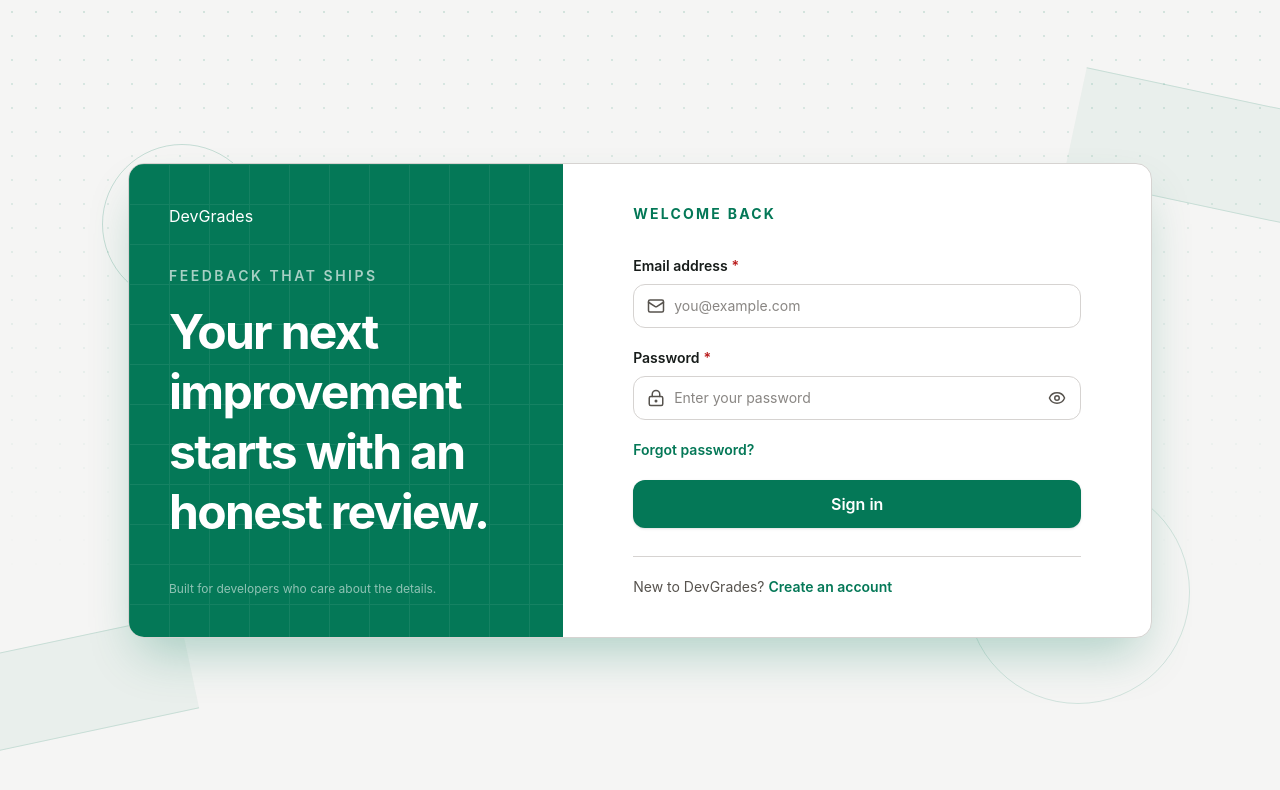
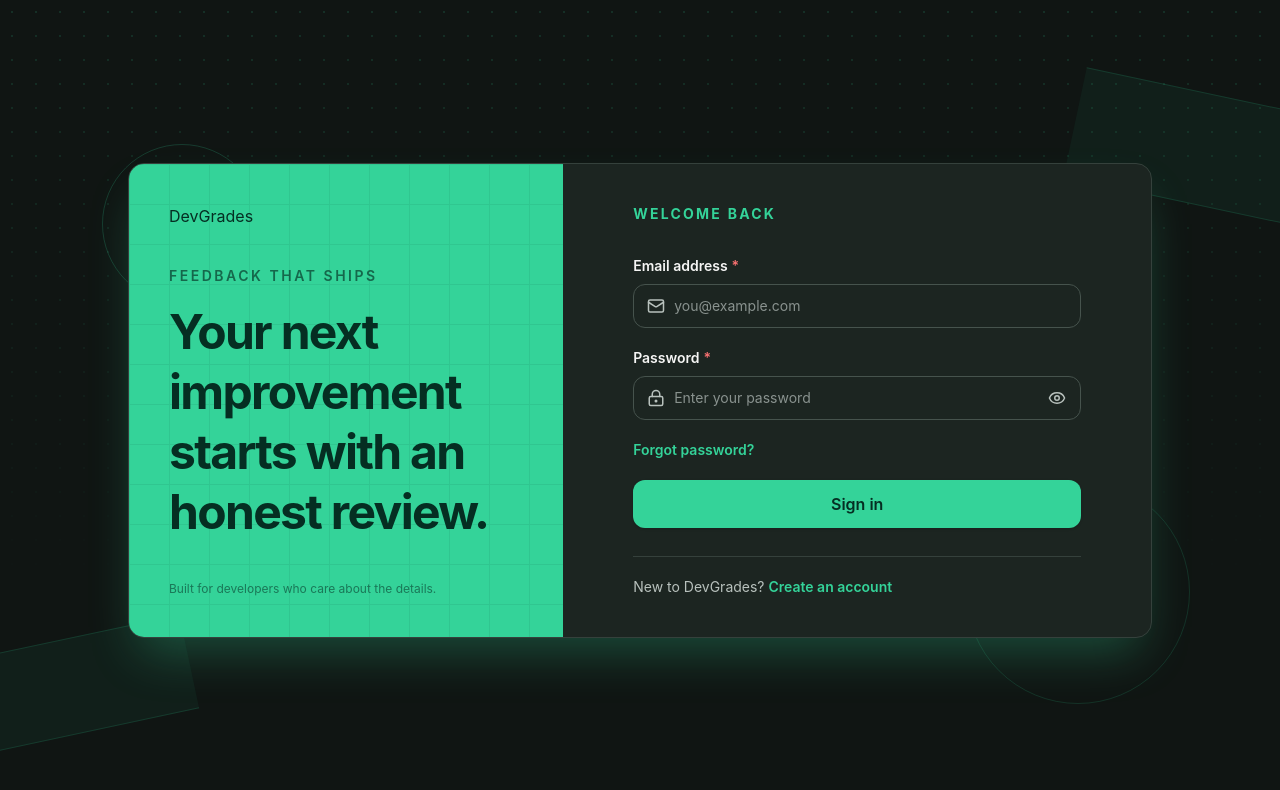
Before and after one commit to TomerP750/DevGrades, a React (Vite) app in the folder frontend/: page /sign-in in a window 1280 px wide. Shown: the top 790 px of the page. Built offline with nearby package versions, Linux system fonts and the light colour scheme.

Commit message:
theme context added

```diff
--- a/frontend/src/features/projects/components/feed_actions/ProjectFeedActions.tsx
+++ b/frontend/src/features/projects/components/feed_actions/ProjectFeedActions.tsx
@@ -18,6 +18,7 @@ export function ProjectFeedActions({
     gridLayout,
     onGridLayoutChange,
 }: ProjectFeedActionsProps) {
+
     const [isCreateProjectOpen, setIsCreateProjectOpen] = useState(false);
 
     const layoutButtonClass = (active: boolean) =>
@@ -80,6 +81,7 @@ export function ProjectFeedActions({
                 >
                     <Grid3X3 aria-hidden="true" className="size-4" />
                 </button>
+
             </div>
         </div>
     );
--- a/frontend/src/features/projects/components/project_card/ProjectCard.tsx
+++ b/frontend/src/features/projects/components/project_card/ProjectCard.tsx
@@ -1,6 +1,7 @@
-import { Archive, ArrowUpRight, MessageSquareText } from "lucide-react";
+import { Archive, ArrowUpRight, CalendarIcon, MessageSquareText } from "lucide-react";
 import { Link } from "react-router-dom";
 import type { ProjectDto } from "../../api/dummyData";
+import { Badge } from "../../../../shared/ui/Badge";
 
 interface ProjectCardProps {
     project: ProjectDto;
@@ -58,9 +59,10 @@ export function ProjectCard({ project, onArchive }: ProjectCardProps) {
                             {project.name}
                         </h2>
                         <time
-                            className="mt-1 block text-xs font-medium text-muted-foreground"
+                            className="mt-1 inline-flex gap-1 items-center block text-xs font-medium text-muted-foreground"
                             dateTime={new Date(project.createdAt).toISOString()}
                         >
+                            <CalendarIcon size={20} />
                             {dateFormatter.format(new Date(project.createdAt))}
                         </time>
                     </div>
@@ -87,20 +89,9 @@ export function ProjectCard({ project, onArchive }: ProjectCardProps) {
                 </div>
 
                 <div className="mt-4 flex items-center gap-2.5">
-                    {project.user.avatarUrl ? (
-                        <img
-                            src={project.user.avatarUrl}
-                            alt=""
-                            className="size-8 rounded-full border border-border object-cover"
-                        />
-                    ) : (
-                        <div
-                            aria-hidden="true"
-                            className="grid size-8 shrink-0 place-items-center rounded-full bg-secondary text-[0.65rem] font-bold text-secondary-foreground"
-                        >
-                            {userInitials}
-                        </div>
-                    )}
+                    <Badge variant="primary" size="md" className="size-8 px-0">
+                        {userInitials}
+                    </Badge>
                     <span className="truncate text-sm font-semibold text-card-foreground">
                         @{project.user.username}
                     </span>
--- a/frontend/src/features/projects/pages/FeedNavbar.tsx
+++ b/frontend/src/features/projects/pages/FeedNavbar.tsx
@@ -2,12 +2,21 @@ import { Link } from "react-router-dom";
 import { Badge } from "../../../shared/ui/Badge";
 import { Logo } from "../../../shared/ui/Logo";
 import type { UserDto } from "../../../shared/models/UserDto";
+import { useTheme } from "../../../shared/contexts/ThemeContext";
+import { Button } from "../../../shared/ui/Button";
+import { MoonIcon, SunIcon } from "lucide-react";
+
+const projectsUnderlineClassName =
+    "relative after:absolute after:-bottom-1.5 after:left-0 after:h-0.5 after:w-full after:origin-center after:scale-x-0 after:bg-current after:transition-transform after:duration-200 after:content-[''] group-hover:after:scale-x-100";
 
 interface FeedNavbarProps {
     user: UserDto;
 }
 
 export function FeedNavbar({ user }: FeedNavbarProps) {
+
+    const { theme, setTheme } = useTheme();
+
     const initials =
         `${user.firstName.charAt(0)}${user.lastName.charAt(0)}`.toUpperCase();
 
@@ -25,13 +34,13 @@ export function FeedNavbar({ user }: FeedNavbarProps) {
                     <Link
                         to="/feed"
                         aria-current="page"
-                        className="px-2 py-2 text-sm font-medium text-muted-foreground transition-colors hover:text-foreground focus-visible:outline-none focus-visible:ring-2 focus-visible:ring-ring sm:px-3"
+                        className="group px-2 py-2 text-sm font-medium text-muted-foreground transition-colors hover:text-foreground focus-visible:outline-none focus-visible:ring-2 focus-visible:ring-ring sm:px-3"
                     >
-                        Projects
+                        <span className={projectsUnderlineClassName}>Projects</span>
                     </Link>
                 </div>
 
-                <div className="flex items-center gap-1 sm:gap-3">
+                <div className="flex items-center gap-1">
 
                     <Link
                         to={`/users/${user.id}`}
@@ -47,6 +56,17 @@ export function FeedNavbar({ user }: FeedNavbarProps) {
                             {initials}
                         </Badge>
                     </Link>
+
+                    <Button
+                        variant="ghost"
+                        className="rounded-full cursor-pointer hover:bg-transparent"
+                        size="sm"
+                        onClick={() => setTheme(theme === "light" ? "dark" : "light")}>
+                        {theme === "light"
+                            ? <SunIcon className="size-4" />
+                            : <MoonIcon className="size-4" />
+                        }
+                    </Button>
                 </div>
             </div>
         </nav>
--- a/frontend/src/main.tsx
+++ b/frontend/src/main.tsx
@@ -1,11 +1,13 @@
-
 import { createRoot } from 'react-dom/client'
 import './index.css'
 import { BrowserRouter } from 'react-router-dom'
 import Layout from './layout/Layout'
+import { ThemeProvider } from './shared/contexts/ThemeContext'
 
 createRoot(document.getElementById('root')!).render(
   <BrowserRouter>
-    <Layout />
+    <ThemeProvider>
+      <Layout />
+    </ThemeProvider>
   </BrowserRouter>,
 )
--- /dev/null
+++ b/frontend/src/shared/contexts/ThemeContext.tsx
@@ -0,0 +1,51 @@
+import { createContext, useContext, useEffect, useState, type ReactNode } from "react";
+
+export type Theme = "light" | "dark";
+
+type ThemeState = {
+    theme: Theme;
+}
+
+type ThemeContextValues = ThemeState & {
+    setTheme: (theme: Theme) => void;
+}
+
+const ThemeContext = createContext<ThemeContextValues | undefined>(undefined);
+
+interface ThemeProviderProps {
+    children: ReactNode;
+}
+
+const THEME_STORAGE_KEY = "theme";
+
+function getStoredTheme(): Theme {
+    const storedTheme = localStorage.getItem(THEME_STORAGE_KEY);
+    if (!storedTheme) return "dark";
+    return localStorage.getItem(THEME_STORAGE_KEY) === "dark" ? "dark" : "light";
+}
+
+export function ThemeProvider({ children }: ThemeProviderProps) {
+
+    const [theme, setTheme] = useState<Theme>(getStoredTheme);
+
+    useEffect(() => {
+        localStorage.setItem(THEME_STORAGE_KEY, theme);
+        document.documentElement.classList.toggle("dark", theme === "dark");
+    }, [theme]);
+
+    const ctx = { theme, setTheme };
+
+    return (
+        <ThemeContext.Provider value={ctx}>
+            {children}
+        </ThemeContext.Provider>
+    );
+}
+
+export function useTheme() {
+    const ctx = useContext(ThemeContext);
+    if (!ctx) {
+        throw new Error("useTheme must be used within a ThemeProvider");
+    }
+    return ctx;
+}
```
